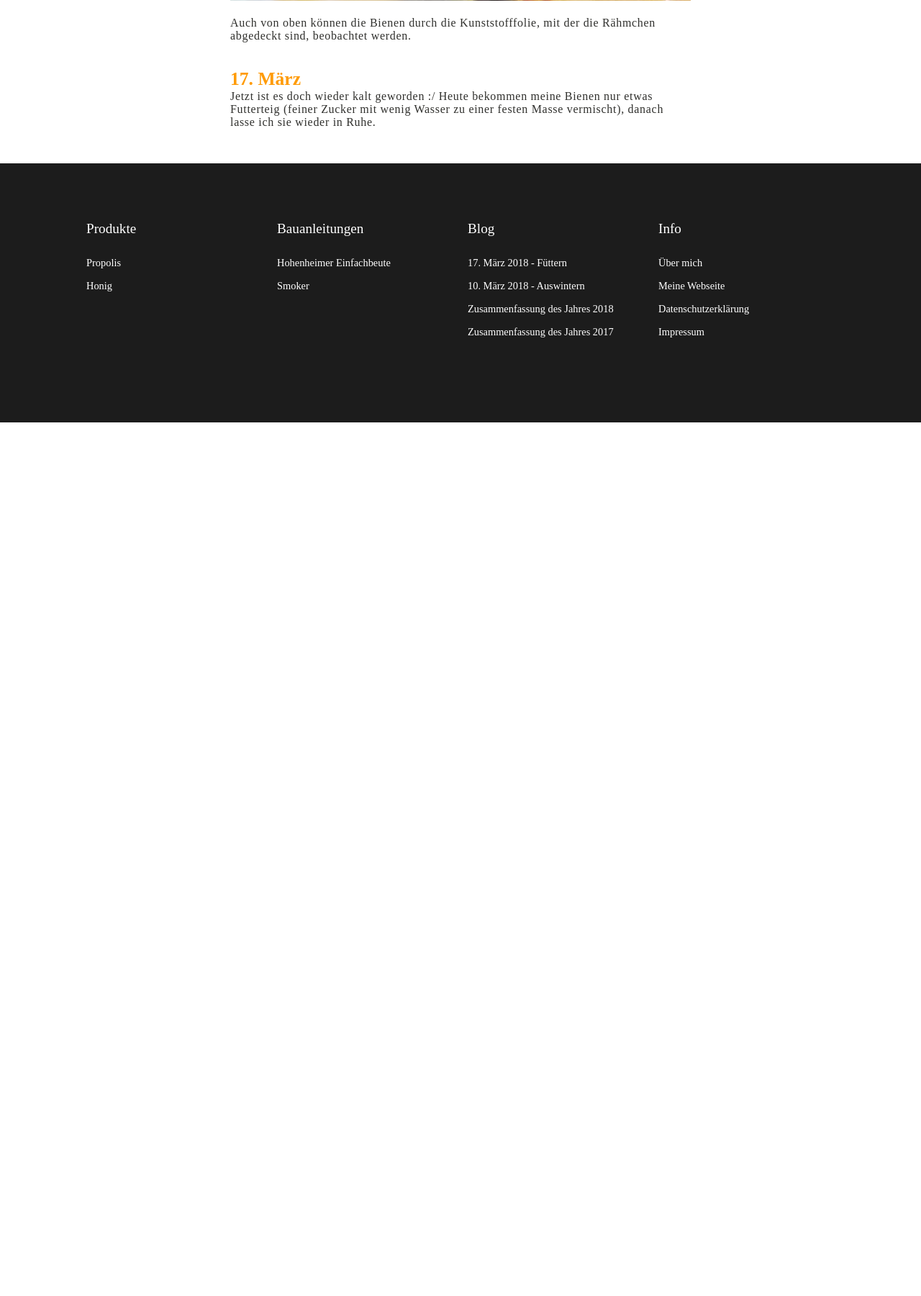
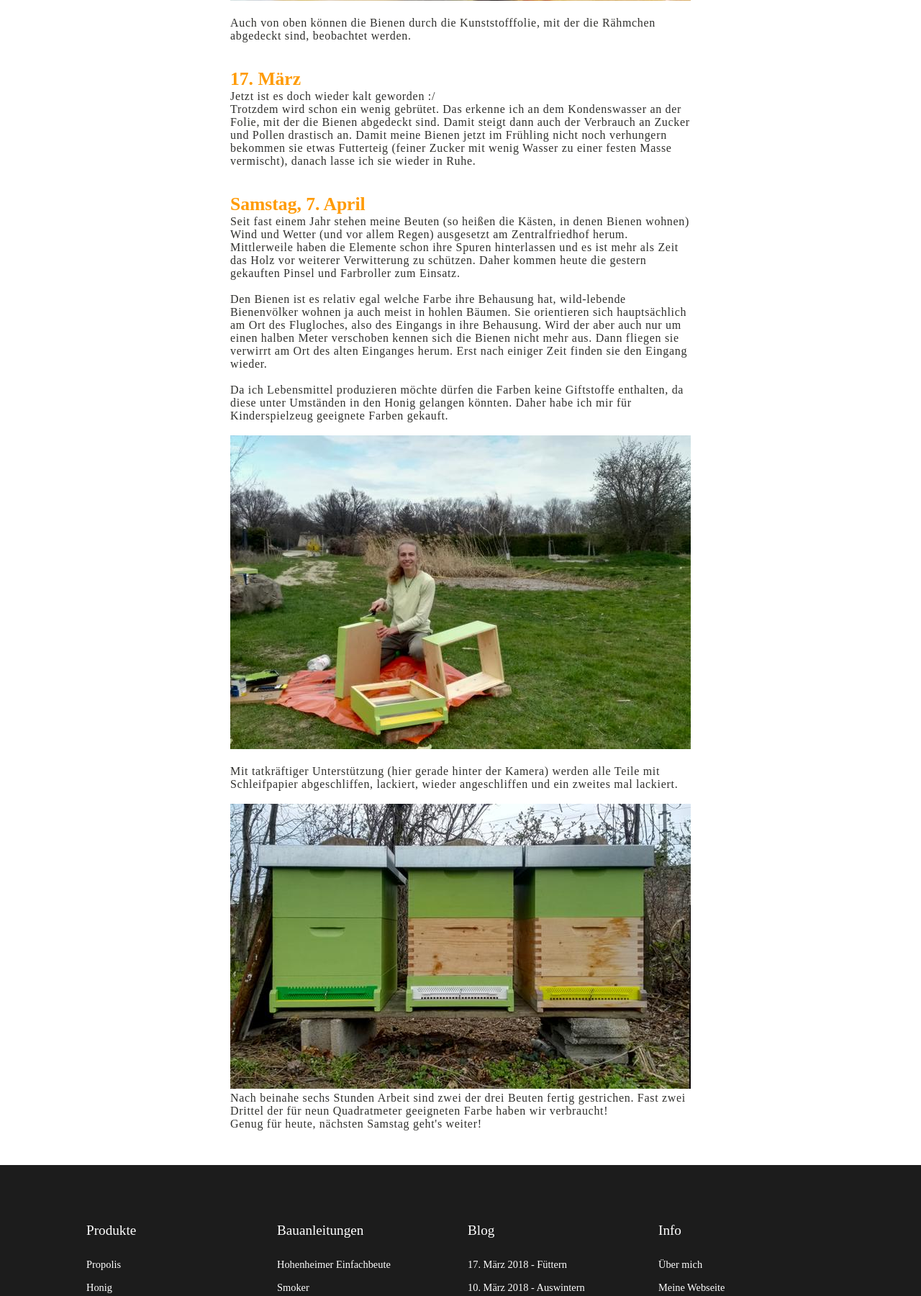
Before and after one commit to HNieme/imkerei.wien, a PHP site: page /blog/2018/ in a window 1280 px wide. Shown: the part 2706-4507 px from the top of the page at 72% size. Before the commit the page ends 3417 px from the top, so only its background shows below. Run offline with PHP 8.4, Linux system fonts and the light colour scheme; some libraries are stand-ins or nearby versions; some web fonts are replaced.

Commit message:
neuer Blogeintrag vom 07.04.2018

```diff
--- a/blog/2018/index.php
+++ b/blog/2018/index.php
@@ -18,12 +18,34 @@
 						<img src="img/2018_03_10_bienen-zwischen-rähmchen-small.jpg" alt="Blick von oben zwischen die Rähmchen"  class="img-fullwidth">
 						<br /><br />
 						Auch von oben können die Bienen durch die Kunststofffolie, mit der die Rähmchen abgedeckt sind, beobachtet werden.
-						<br /><br />
-						<br />
+						<br /><br /><br />
 					</p>
 					<h3 id="17.03"><a href="#17.03" >17. März</a></h3>
 					<p>
-						Jetzt ist es doch wieder kalt geworden :/ Heute bekommen meine Bienen nur etwas Futterteig (feiner Zucker mit wenig Wasser zu einer festen Masse vermischt), danach lasse ich sie wieder in Ruhe.
+						Jetzt ist es doch wieder kalt geworden :/
+						<br />
+						Trotzdem wird schon ein wenig gebrütet. Das erkenne ich an dem Kondenswasser an der Folie, mit der die Bienen abgedeckt sind. Damit steigt dann auch der Verbrauch an Zucker und Pollen drastisch an. Damit meine Bienen jetzt im Frühling nicht noch verhungern bekommen sie etwas Futterteig (feiner Zucker mit wenig Wasser zu einer festen Masse vermischt), danach lasse ich sie wieder in Ruhe.
+						<br /><br /><br />
+					</p>
+					<h3 id="07.04"><a href="#07.04" >Samstag, 7. April</a></h3>
+					<p>
+						Seit fast einem Jahr stehen meine Beuten (so heißen die Kästen, in denen Bienen wohnen) Wind und Wetter (und vor allem Regen) ausgesetzt am Zentralfriedhof herum.
+						Mittlerweile haben die Elemente schon ihre Spuren hinterlassen und es ist mehr als Zeit das Holz vor weiterer Verwitterung zu schützen.
+						Daher kommen heute die gestern gekauften Pinsel und Farbroller zum Einsatz.
+
+						<br /><br />
+						Den Bienen ist es relativ egal welche Farbe ihre Behausung hat, wild-lebende Bienenvölker wohnen ja auch meist in hohlen Bäumen. Sie orientieren sich hauptsächlich am Ort des Flugloches, also des Eingangs in ihre Behausung. Wird der aber auch nur um einen halben Meter verschoben kennen sich die Bienen nicht mehr aus. Dann fliegen sie verwirrt am Ort des alten Einganges herum. Erst nach einiger Zeit finden sie den Eingang wieder.
+						<br /><br />
+						Da ich Lebensmittel produzieren möchte dürfen die Farben keine Giftstoffe enthalten, da diese unter Umständen in den Honig gelangen könnten. Daher habe ich mir für Kinderspielzeug geeignete Farben gekauft.
+						<br /><br />
+						<img src="img/2018_04_06_beuten_streichen.jpg" alt="Ich beim Streichen meiner Beuten"  class="img-fullwidth">
+						<br /><br />
+						Mit tatkräftiger Unterstützung (hier gerade hinter der Kamera) werden alle Teile mit Schleifpapier abgeschliffen, lackiert, wieder angeschliffen und ein zweites mal lackiert.
+						<br /><br />
+						<img src="img/2018_04_06_beuten_teilweise_gestrichen.jpg" alt="Beuten teilweise gestrichen"  class="img-fullwidth">
+						Nach beinahe sechs Stunden Arbeit sind zwei der drei Beuten fertig gestrichen. Fast zwei Drittel der für neun Quadratmeter geeigneten Farbe haben wir verbraucht!
+						<br />
+						Genug für heute, nächsten Samstag geht's weiter!
 						<br /><br />
 					</p>
 		<?php
```
Also changed, not shown: blog/2018/img/2018_04_06_beuten_streichen.jpg (added), blog/2018/img/2018_04_06_beuten_teilweise_gestrichen.jpg (added).
